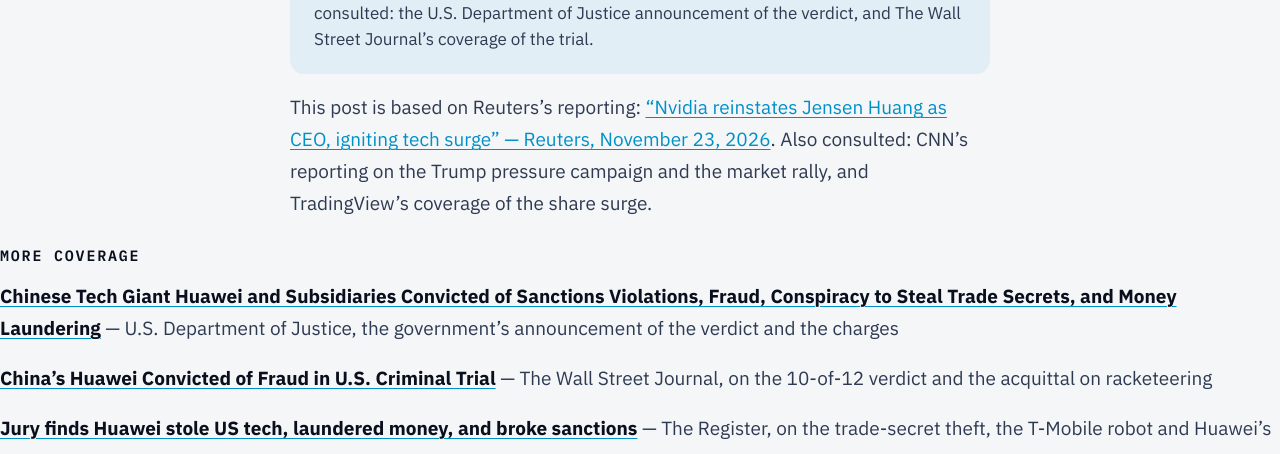
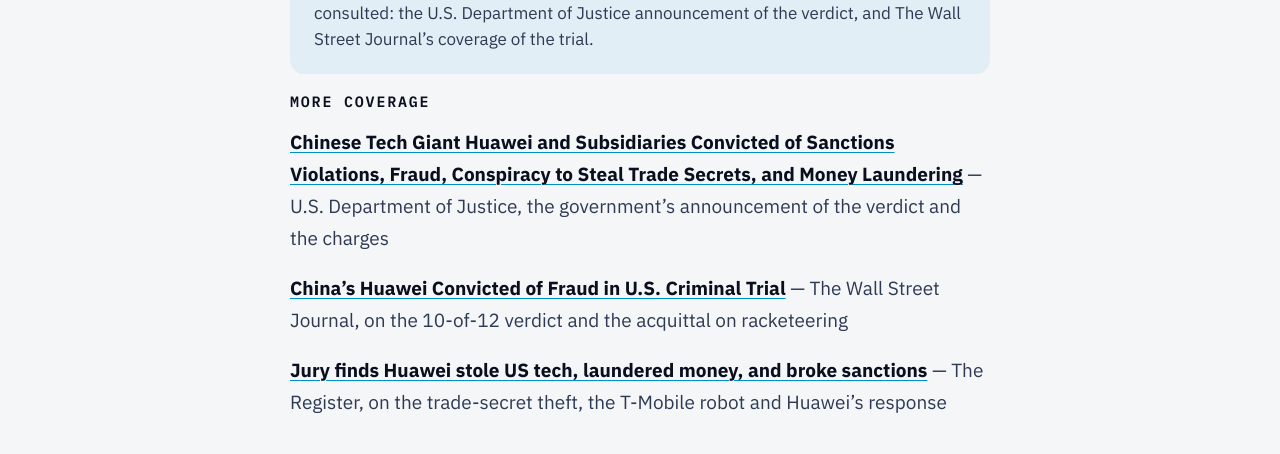
Before and after one commit to franciscomedinav/dtbrief, a plain HTML site: page posts/2026-11-25-huawei-guilty-verdict.html in a window 1280 px wide. Shown: the part 4789-5243 px from the top of the page. Drawn offline with Linux system fonts and the light colour scheme.

Commit message:
Fix Nov 25 Huawei post: remove stale source-card remnant

```diff
--- a/posts/2026-11-25-huawei-guilty-verdict.html
+++ b/posts/2026-11-25-huawei-guilty-verdict.html
@@ -685,9 +685,6 @@
           <p>This post is based on Reuters&rsquo;s reporting: <a href="https://www.reuters.com/legal/litigation/chinas-huawei-convicted-us-criminal-trial-stemming-iran-business-2026-11-24/" target="_blank" rel="noopener">&ldquo;China&rsquo;s Huawei convicted in US in sprawling criminal trial over Iran business&rdquo; &mdash; Reuters, November 24, 2026</a>. Also consulted: the U.S. Department of Justice announcement of the verdict, and The Wall Street Journal&rsquo;s coverage of the trial.</p>
         </div>
 
-          <p>This post is based on Reuters&rsquo;s reporting: <a href="https://www.reuters.com/business/view-nvidia-reinstates-jensen-huang-ceo-igniting-tech-surge-2026-11-23/" target="_blank" rel="noopener">&ldquo;Nvidia reinstates Jensen Huang as CEO, igniting tech surge&rdquo; &mdash; Reuters, November 23, 2026</a>. Also consulted: CNN&rsquo;s reporting on the Trump pressure campaign and the market rally, and TradingView&rsquo;s coverage of the share surge.</p>
-        </div>
-
         <section aria-labelledby="more-coverage">
           <h2 id="more-coverage">More coverage</h2>
           <p><a href="https://www.justice.gov/opa/pr/chinese-tech-giant-huawei-and-subsidiaries-convicted-sanctions-violations-fraud-conspiracy" target="_blank" rel="noopener"><strong>Chinese Tech Giant Huawei and Subsidiaries Convicted of Sanctions Violations, Fraud, Conspiracy to Steal Trade Secrets, and Money Laundering</strong></a> &mdash; U.S. Department of Justice, the government&rsquo;s announcement of the verdict and the charges</p>
```
